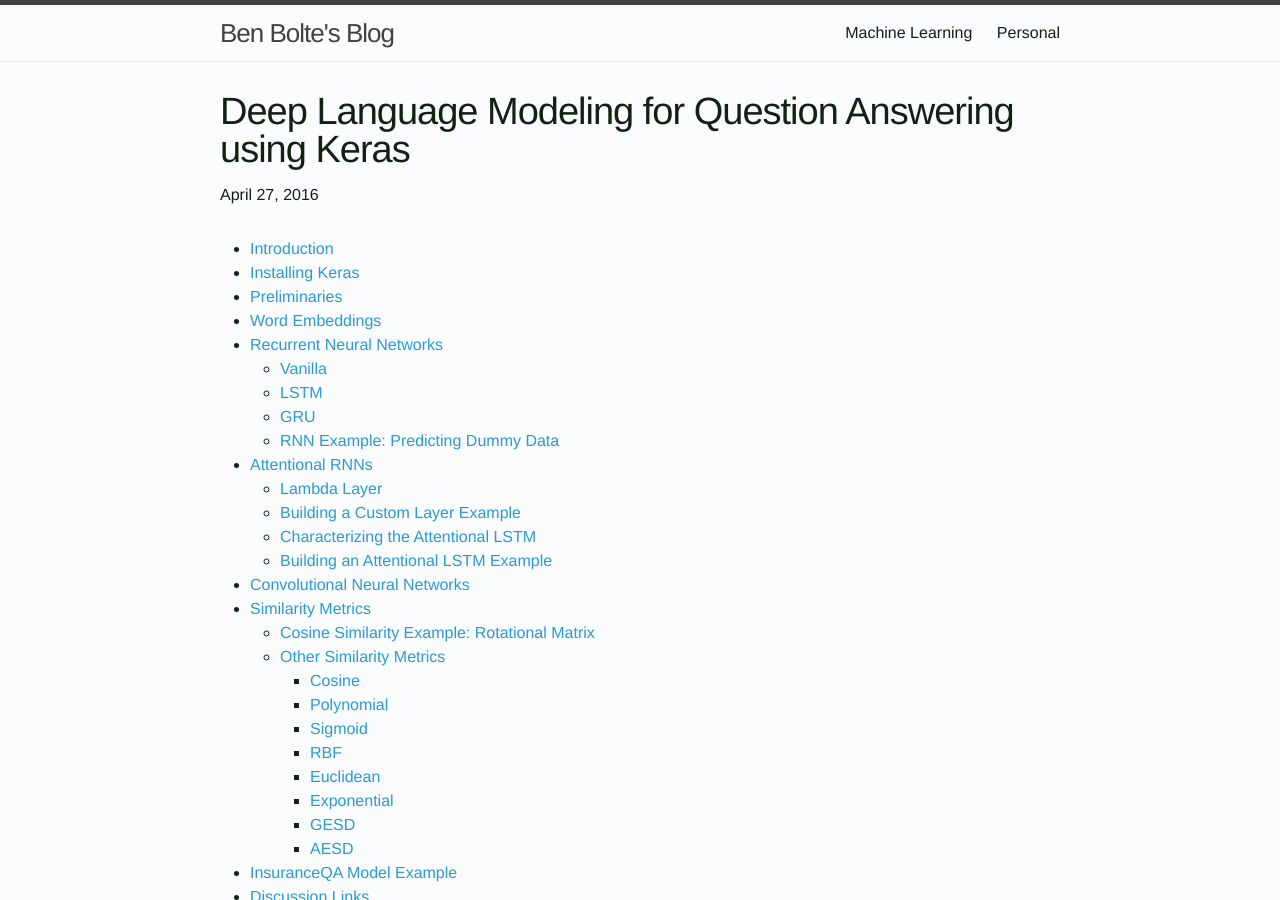
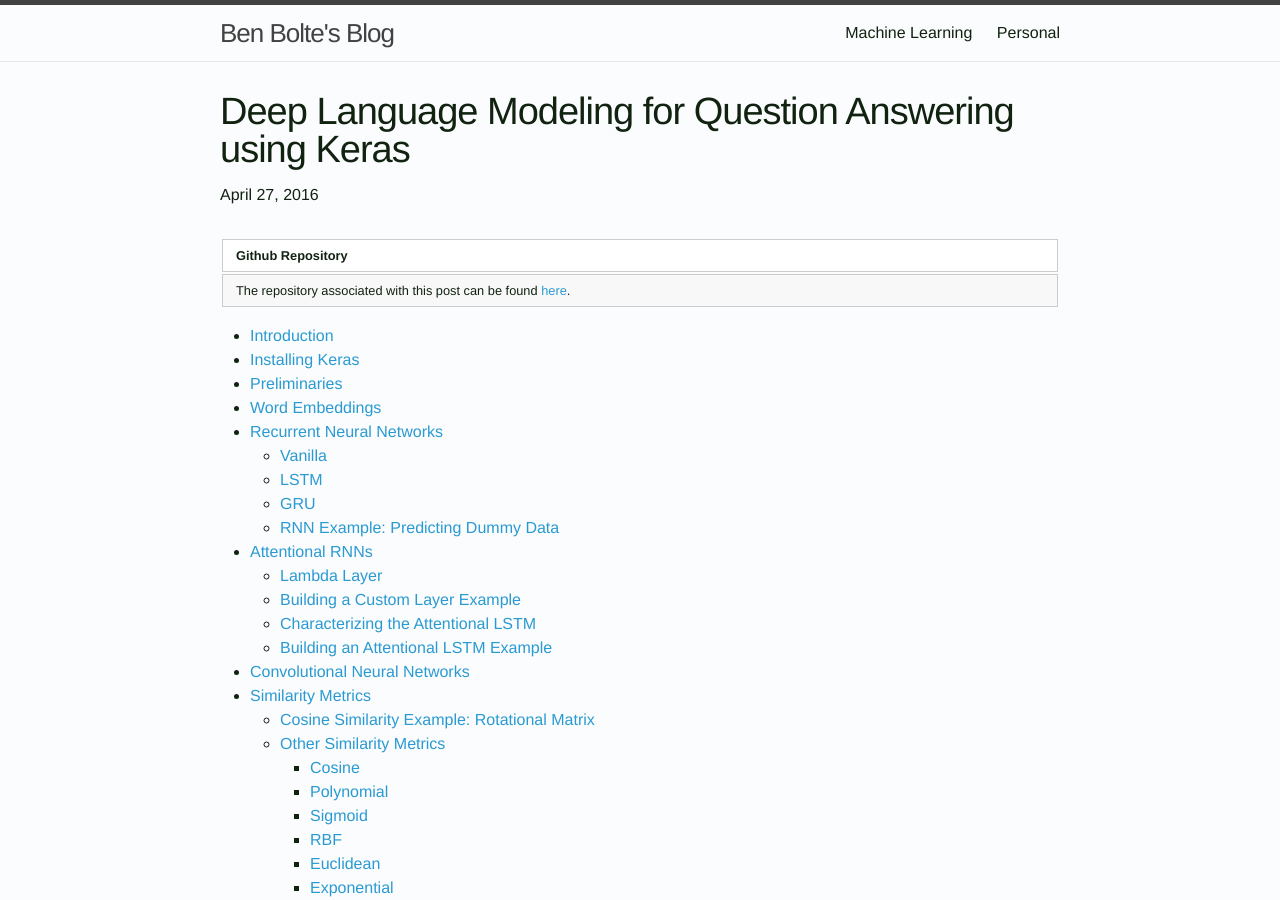
Before and after one commit to codekansas/codekansas.github.io, a Jekyll site: the page built from _posts/2016-04-27-keras-language-modeling.markdown, in a window 1280 px wide and 900 px high. Built offline with Jekyll 4.4.1, drawn with Linux system fonts in a browser that asks for light colours; formulas are drawn with MathJax 3.

Commit message:
readded link to repo

```diff
--- a/_posts/2016-04-27-keras-language-modeling.markdown
+++ b/_posts/2016-04-27-keras-language-modeling.markdown
@@ -6,6 +6,15 @@ categories: machine-learning
 excerpt: >
   An in-depth introduction to using Keras for language modeling. Includes sections on word embedding, characterizing recurrent and convolutional neural networks, attentional RNNs, and similarity metrics for vector embeddings, each with example code.
 ---
+
+<table class="note">
+<tr><th>Github Repository</th></tr>
+<tr><td>
+The repository associated with this post can be found <a
+href="https://github.com/codekansas/keras-language-modeling"
+target="_blank">here</a>.
+</td></tr>
+</table>
 
 * TOC
 {:toc}
```
